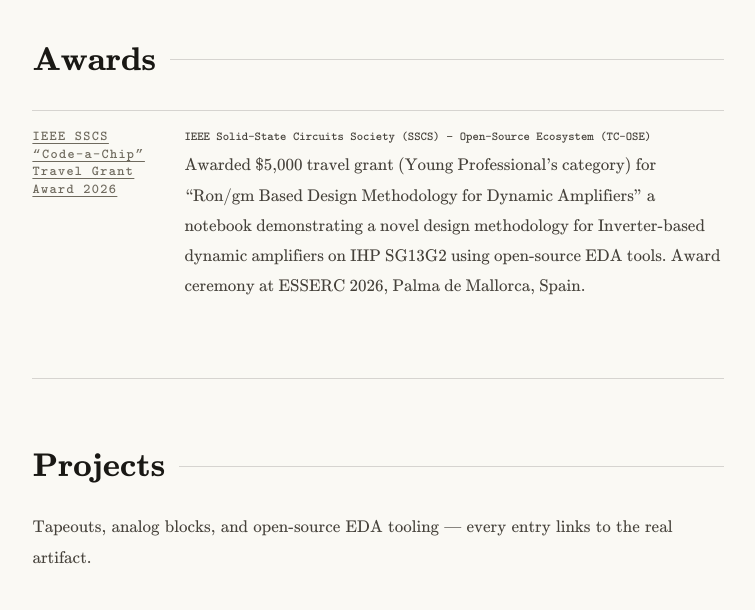
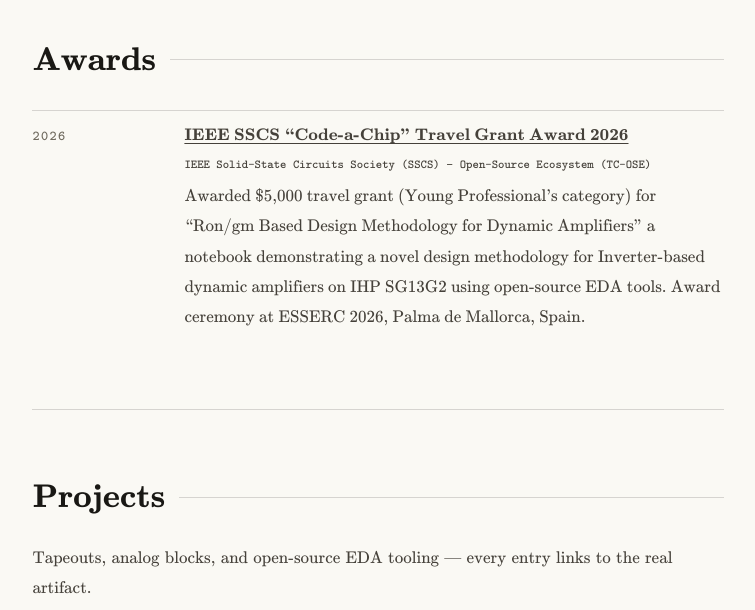
Before and after one commit to NithinPuru/nithinpuru.github.io, an Astro site: page / in a window 1280 px wide. Shown: the part 3800-4410 px from the top of the page, without its empty margins (262-1017 px from the left). Built offline with nearby package versions, Linux system fonts and the light colour scheme; Astro itself is replaced by a stand-in of ours.

Commit message:
style: move Code-a-Chip award name to the right column above description

```diff
--- a/src/pages/index.astro
+++ b/src/pages/index.astro
@@ -165,10 +165,13 @@
 
       <ul class="cv-highlights" data-reveal>
         <li>
-          <span class="k" style="font-size: 0.85rem; line-height: 1.3; text-transform: none;"><a href="https://github.com/sscs-ose/sscs-ose-code-a-chip.github.io" target="_blank" rel="noopener noreferrer" style="color: inherit; text-decoration: underline;">IEEE SSCS &ldquo;Code-a-Chip&rdquo; Travel Grant Award 2026</a></span>
-          <span>
-            <span class="mono">IEEE Solid-State Circuits Society (SSCS) &ndash; Open-Source Ecosystem (TC-OSE)</span><br />
-            Awarded $5,000 travel grant (Young Professional&rsquo;s category) for &ldquo;Ron/gm Based Design Methodology for Dynamic Amplifiers&rdquo; a notebook demonstrating a novel design methodology for Inverter-based dynamic amplifiers on IHP SG13G2 using open-source EDA tools. Award ceremony at ESSERC 2026, Palma de Mallorca, Spain.
+          <span class="k" style="font-size: 0.85rem;">2026</span>
+          <span style="display: flex; flex-direction: column; gap: 0.3rem;">
+            <a href="https://github.com/sscs-ose/sscs-ose-code-a-chip.github.io" target="_blank" rel="noopener noreferrer" style="font-size: 1.05rem; font-weight: 600; color: var(--ink-1); text-decoration: underline;">IEEE SSCS &ldquo;Code-a-Chip&rdquo; Travel Grant Award 2026</a>
+            <span class="mono">IEEE Solid-State Circuits Society (SSCS) &ndash; Open-Source Ecosystem (TC-OSE)</span>
+            <span>
+              Awarded $5,000 travel grant (Young Professional&rsquo;s category) for &ldquo;Ron/gm Based Design Methodology for Dynamic Amplifiers&rdquo; a notebook demonstrating a novel design methodology for Inverter-based dynamic amplifiers on IHP SG13G2 using open-source EDA tools. Award ceremony at ESSERC 2026, Palma de Mallorca, Spain.
+            </span>
           </span>
         </li>
       </ul>
```
